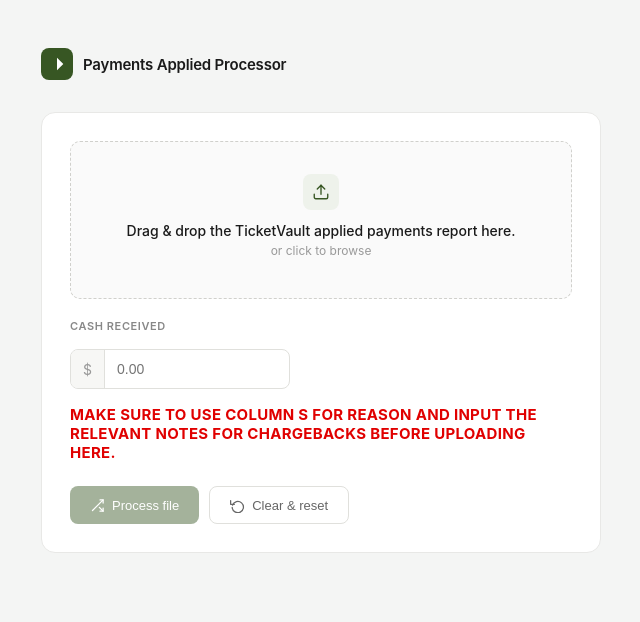
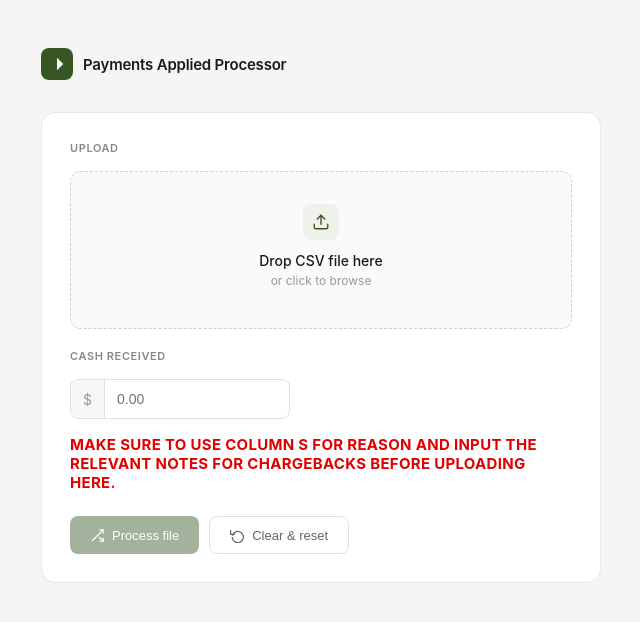
Before and after one commit to ysaccounting/Applied-Payments, a Flask app: page / in a window 1280 px wide. Shown: the top 622 px of the page, without its empty margins (319-959 px from the left). Run offline with Flask 3, Linux system fonts and the light colour scheme; parts of the project's set-up code (start-up, migrations or seed data) failed here and were passed over.

Commit message:
Add files via upload

```diff
--- a/templates/index.html
+++ b/templates/index.html
@@ -356,6 +356,7 @@
 
   <!-- Upload card -->
   <div class="card">
+    <div class="section-label">Upload</div>
 
     <div class="drop-zone" id="dropZone"
          onclick="document.getElementById('fileInput').click()"
@@ -365,7 +366,7 @@
       <div class="drop-icon">
         <svg viewBox="0 0 24 24"><path d="M21 15v4a2 2 0 0 1-2 2H5a2 2 0 0 1-2-2v-4"/><polyline points="17 8 12 3 7 8"/><line x1="12" y1="3" x2="12" y2="15"/></svg>
       </div>
-      <div class="drop-title" id="dropTitle">Drag & drop the TicketVault applied payments report here.</div>
+      <div class="drop-title" id="dropTitle">Drop CSV file here</div>
       <div class="drop-sub" id="dropSub">or click to browse</div>
       <div class="drop-filename" id="dropFilename"></div>
     </div>
```
